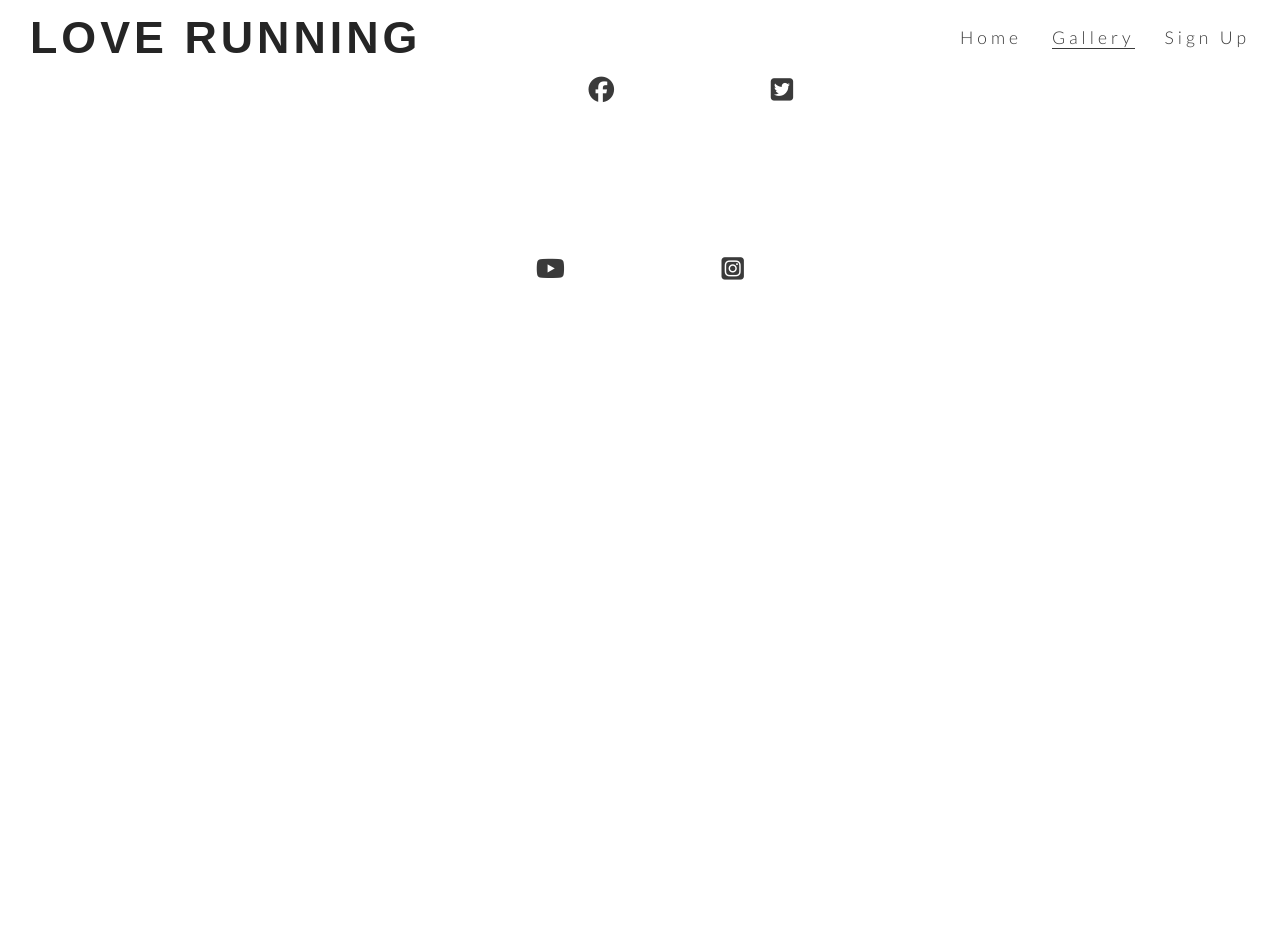
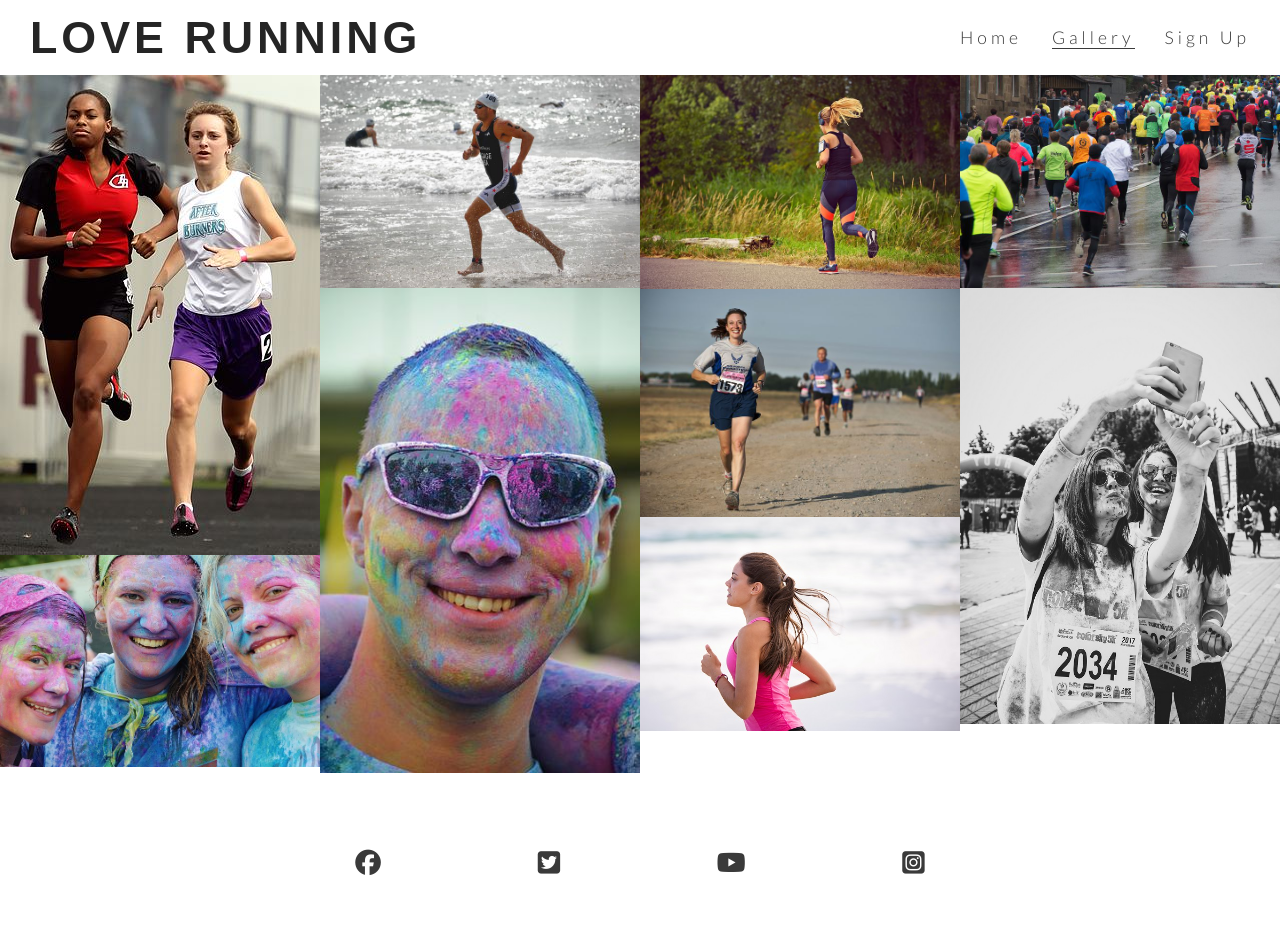
Before and after one commit to AlaYousef/love-running, a plain HTML site: page gallery.html in a window 1280 px wide. Before the commit the page ends 800 px from the top, so only its background shows below. Drawn offline with Linux system fonts and the light colour scheme.

Commit message:
add images to gallery page and styling

```diff
--- a/assets/CSS/style.css
+++ b/assets/CSS/style.css
@@ -196,3 +196,13 @@ footer {
     padding: 5%;
     color: #3a3a3a;
 }
+#photos {
+    clear: both;
+    line-height: 0;
+    column-count: 4;
+    column-gap: 0;/*the gap between the column*/
+}
+#photos > img{
+    width:100%
+
+}
--- a/gallery.html
+++ b/gallery.html
@@ -31,7 +31,17 @@
             </ul>
         </nav>
     </header>
-
+    <section id="photos">
+        <img src="assets/images/athletes.jpg" alt="Two athletes running together">
+        <img src="assets/images/girls.jpg" alt="Three girls at charity paint running festival">
+        <img src="assets/images/runner3.jpg" alt="Solo male runner jogging on a beach">
+        <img src="assets/images/man.jpg" alt="Man at charity paint running festival">
+        <img src="assets/images/runner1.jpg" alt="Solo feamle runner jogging through phoenix park">
+        <img src="assets/images/runner2.jpg" alt="Runners competing in marathon">
+        <img src="assets/images/runner4.jpg" alt="Solo female runner jogging on a beach">
+        <img src="assets/images/running_gang.jpg" alt="Large group of runners taking part in a marathon on a rainy day">
+        <img src="assets/images/mud-run.jpg" alt="Two women runners taking a muddy selfie after the Mud Runners Championship">
+    </section>
     <footer>
         <ul class="social-networks">
             <li>
```
Also changed, not shown: index.html (+1 -1 lines), assets/images/athletes.jpg (added), assets/images/girls.jpg (added), assets/images/man.jpg (added), assets/images/mud-run.jpg (added), assets/images/runner1.jpg (added), assets/images/runner2.jpg (added), assets/images/runner3.jpg (added), assets/images/runner4.jpg (added), assets/images/running_gang.jpg (added).
